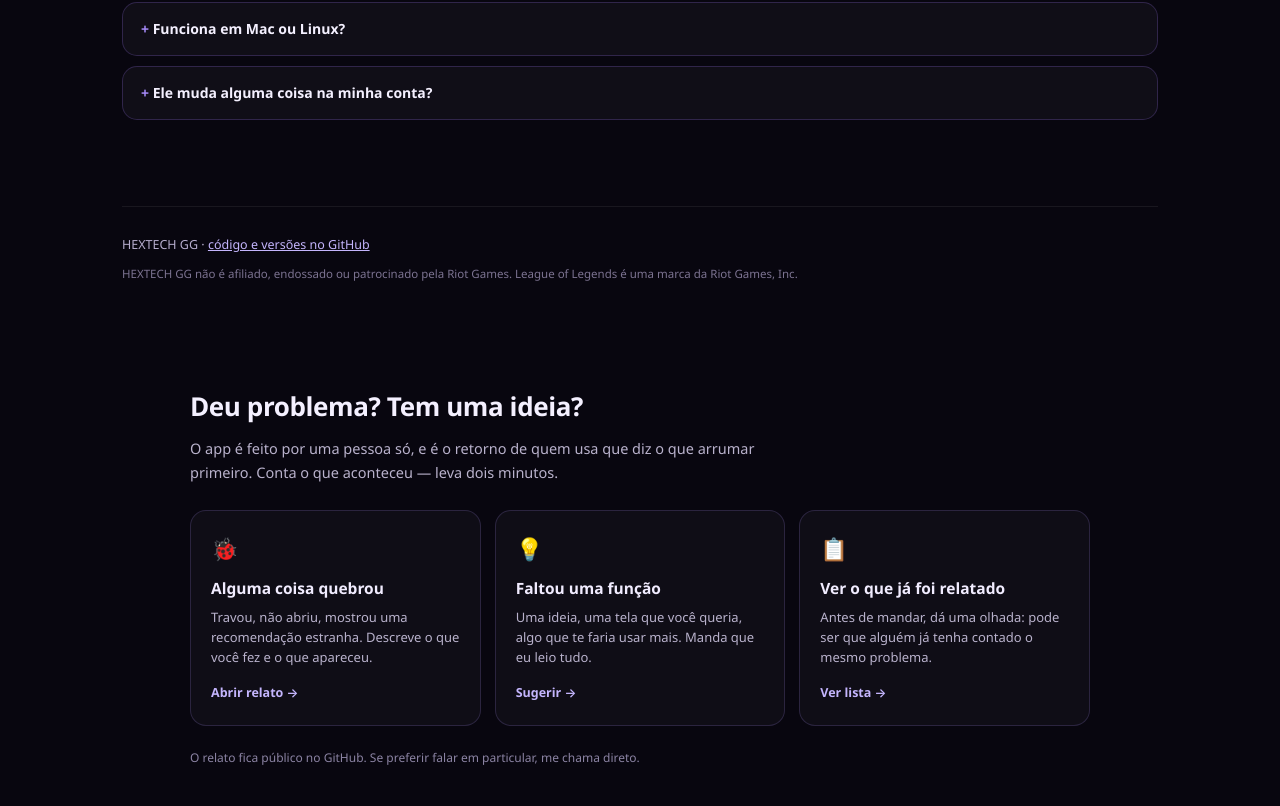
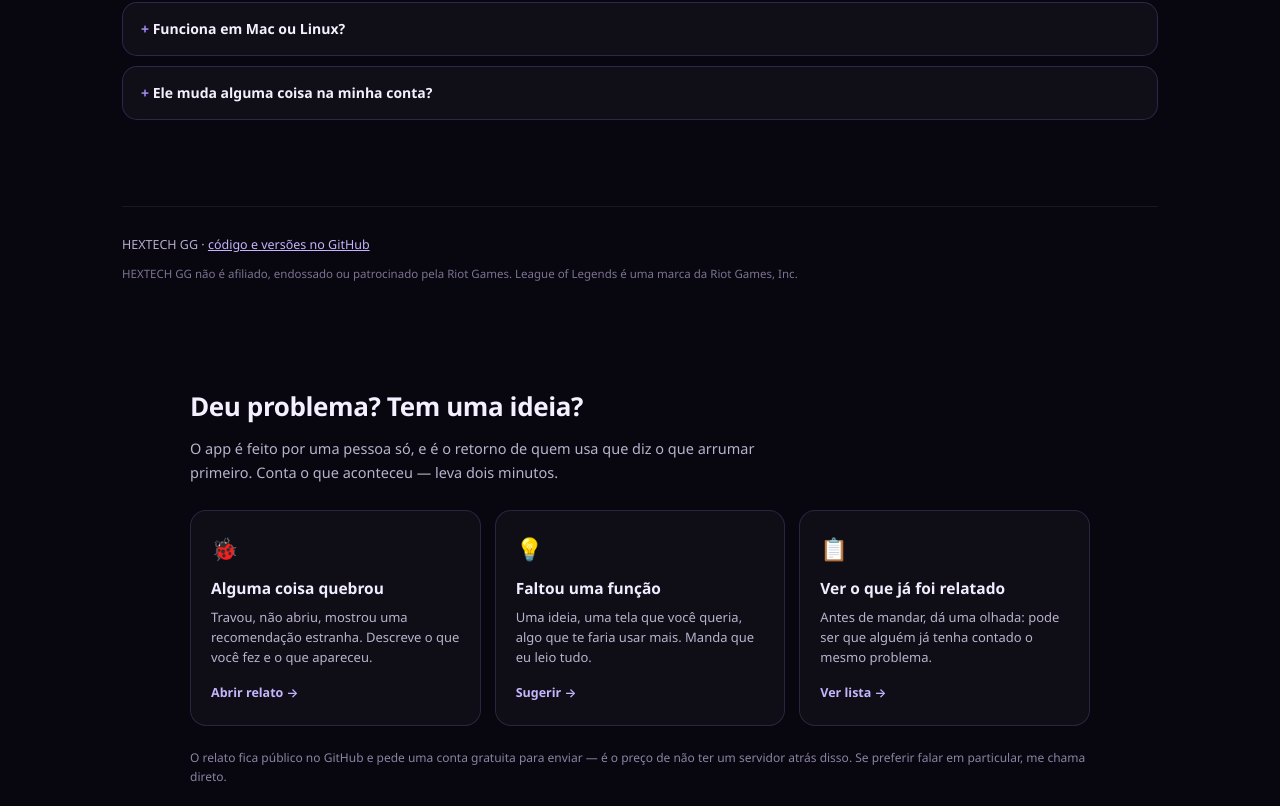
Before and after one commit to vinireis453/Hextech-GG, a plain HTML site: page index.html in a window 1280 px wide. Shown: the part 1973-2779 px from the top of the page. Drawn offline with Linux system fonts and the light colour scheme; no server answers.

Commit message:
aviso de login no bloco de feedback

```diff
--- a/index.html
+++ b/index.html
@@ -508,7 +508,7 @@
         </a>
       </div>
 
-      <p class="fb-note">O relato fica público no GitHub. Se preferir falar em particular, me chama direto.</p>
+      <p class="fb-note">O relato fica público no GitHub e pede uma conta gratuita para enviar — é o preço de não ter um servidor atrás disso. Se preferir falar em particular, me chama direto.</p>
     </section>
 
   </body>
```
